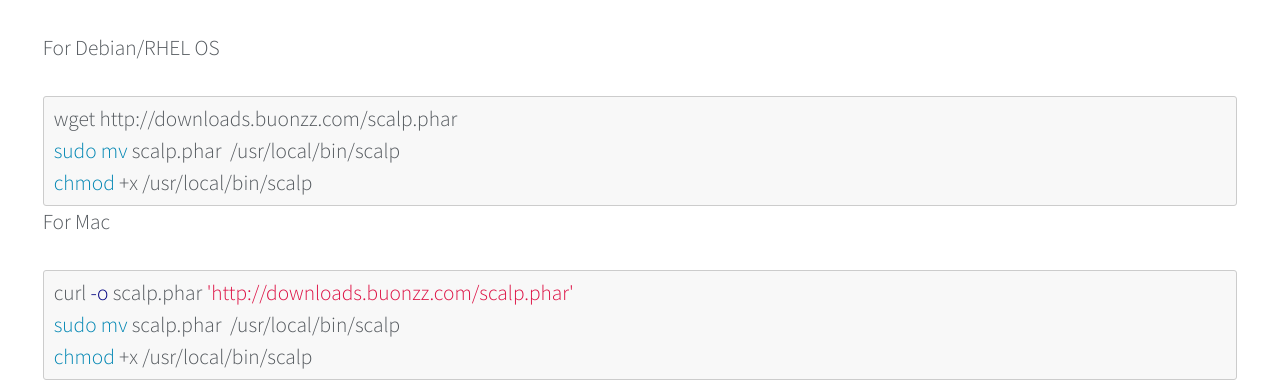
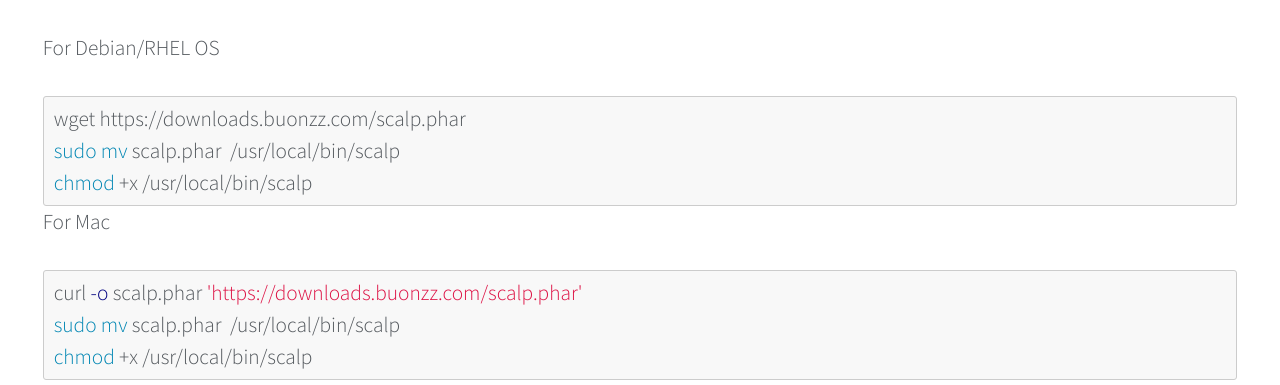
Before and after one commit to buonzz-systems/buonzz-systems.github.io, a Jekyll site: the page built from products/scalp/index.html, in a window 1280 px wide and 900 px high, scrolled down 3092 px. Shown: the part 155-540 px from the top of the window. Built offline with Jekyll 4.4.1, drawn with Linux system fonts in a browser that asks for light colours; nearby versions of some CDN libraries; some of the changed lines change nothing that is shown.

Commit message:
using https now

```diff
--- a/products/scalp/index.html
+++ b/products/scalp/index.html
@@ -99,7 +99,7 @@
 
 					<p>For Debian/RHEL OS</p>
 {% highlight bash %}
-wget http://downloads.buonzz.com/scalp.phar
+wget https://downloads.buonzz.com/scalp.phar
 sudo mv scalp.phar  /usr/local/bin/scalp
 chmod +x /usr/local/bin/scalp
 {% endhighlight %}
@@ -107,7 +107,7 @@
 					<p>For Mac</p>
 
 {% highlight bash %}
-curl -o scalp.phar 'http://downloads.buonzz.com/scalp.phar'
+curl -o scalp.phar 'https://downloads.buonzz.com/scalp.phar'
 sudo mv scalp.phar  /usr/local/bin/scalp
 chmod +x /usr/local/bin/scalp
 {% endhighlight %}
```
